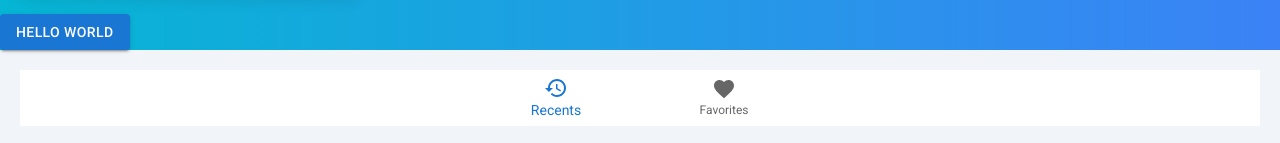
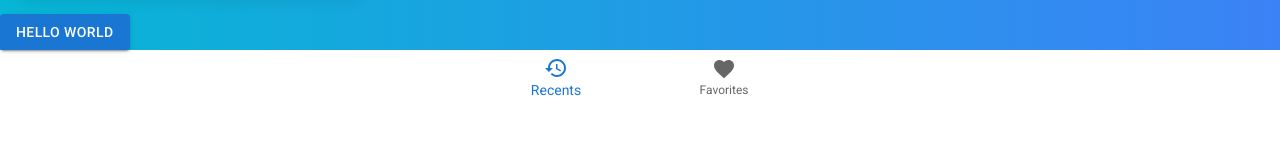
Before and after one commit to ryan-deploy/client_nextjs, a Next.js app: page / in a window 1280 px wide. Shown: the part 896-1039 px from the top of the page. After the commit the page ends 1002 px from the top, so only its background shows below. Built offline with nearby package versions, Linux system fonts and the light colour scheme.

Commit message:
refactor: Align names of TabBar and TopBar

```diff
--- a/src/components/layouts/primary/PrimaryLayout.tsx
+++ b/src/components/layouts/primary/PrimaryLayout.tsx
@@ -1,5 +1,5 @@
-import Footer from '@/components/navigation/tab_bar/TabBar';
-import Header from '@/components/navigation/top_bar/TopBar';
+import TabBar from '@/components/navigation/tab_bar/TabBar';
+import TopBar from '@/components/navigation/top_bar/TopBar';
 import Head from 'next/head';
 
 export interface IPrimaryLayout extends React.ComponentPropsWithoutRef<'div'> {}
@@ -11,11 +11,11 @@ const PrimaryLayout: React.FC<IPrimaryLayout> = ({ children, ...divProps }) => {
         <title>PrimaryLayout</title>
       </Head>
 
-      <Header />
+      <TopBar />
       <div {...divProps}>
         <main className="flex">{children}</main>
       </div>
-      <Footer />
+      <TabBar />
     </>
   );
 };
--- a/src/components/navigation/tab_bar/TabBar.tsx
+++ b/src/components/navigation/tab_bar/TabBar.tsx
@@ -7,16 +7,13 @@ import { useState } from 'react';
 
 export interface ITabBar extends React.ComponentPropsWithoutRef<'div'> {}
 
-const TabBar: React.FC<ITabBar> = ({ className, ...divProps }) => {
+const TabBar: React.FC<ITabBar> = ({ ...divProps }) => {
   const router = useRouter();
   const { pathname } = router;
   const [value, setValue] = useState(pathname);
 
   return (
-    <div
-      {...divProps}
-      className={`w-full p-5 bg-slate-100 text-slate-500 ${className}`}
-    >
+    <div {...divProps}>
       <BottomNavigation
         showLabels
         value={value}
--- a/src/components/navigation/top_bar/TopBar.tsx
+++ b/src/components/navigation/top_bar/TopBar.tsx
@@ -13,9 +13,9 @@ import Tooltip from '@mui/material/Tooltip';
 import Typography from '@mui/material/Typography';
 import { useState } from 'react';
 
-export interface IHeader extends React.ComponentPropsWithoutRef<'header'> {}
+export interface ITopBar extends React.ComponentPropsWithoutRef<'header'> {}
 
-const Header: React.FC<IHeader> = ({ className, ...headerProps }) => {
+const TopBar: React.FC<ITopBar> = ({ ...headerProps }) => {
   const pages = ['Products', 'Pricing', 'Blog'];
   const settings = ['Profile', 'Account', 'Dashboard', 'Logout'];
 
@@ -36,10 +36,7 @@ const Header: React.FC<IHeader> = ({ className, ...headerProps }) => {
   };
 
   return (
-    <header
-      {...headerProps}
-      className={`w-full flex flex-row justify-between ${className}`}
-    >
+    <header {...headerProps}>
       <AppBar position="static">
         <Container maxWidth="xl">
           <Toolbar disableGutters>
@@ -165,4 +162,4 @@ const Header: React.FC<IHeader> = ({ className, ...headerProps }) => {
   );
 };
 
-export default Header;
+export default TopBar;
```
